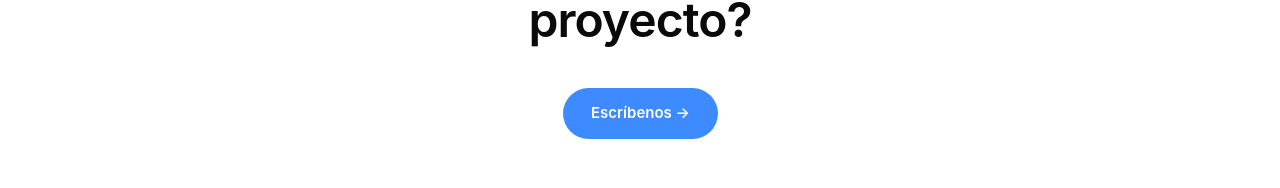
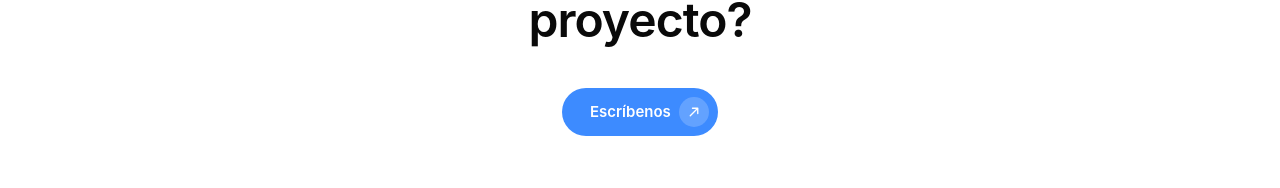
Before and after one commit to marioroz19-netizen/nmusika, a Next.js app: page / in a window 1280 px wide. Shown: the part 3144-3332 px from the top of the page. Built offline with nearby package versions, Linux system fonts and the light colour scheme.

Commit message:
Update CTASection.tsx

```diff
--- a/src/components/CTASection.tsx
+++ b/src/components/CTASection.tsx
@@ -12,9 +12,23 @@ export default function CTASection() {
         <Magnetic strength={0.22}>
           <Link
             href="/contacto"
-            className="inline-block bg-accent text-white font-semibold text-[15px] px-[28px] py-[14px] rounded-full hover:bg-accent-hover active:scale-95 transition-all duration-200"
+            className="inline-flex items-center gap-2 bg-accent text-white font-semibold text-[15px] pl-[28px] pr-[9px] py-[9px] rounded-full hover:bg-accent-hover active:scale-95 transition-all duration-200"
           >
-            Escríbenos →
+            Escríbenos
+            <span
+              aria-hidden="true"
+              className="inline-flex items-center justify-center w-[30px] h-[30px] rounded-full bg-white/20"
+            >
+              <svg width="12" height="12" viewBox="0 0 16 16" fill="none">
+                <path
+                  d="M3 13L13 3M13 3H6M13 3v7"
+                  stroke="currentColor"
+                  strokeWidth="1.8"
+                  strokeLinecap="round"
+                  strokeLinejoin="round"
+                />
+              </svg>
+            </span>
           </Link>
         </Magnetic>
       </Reveal>
```
